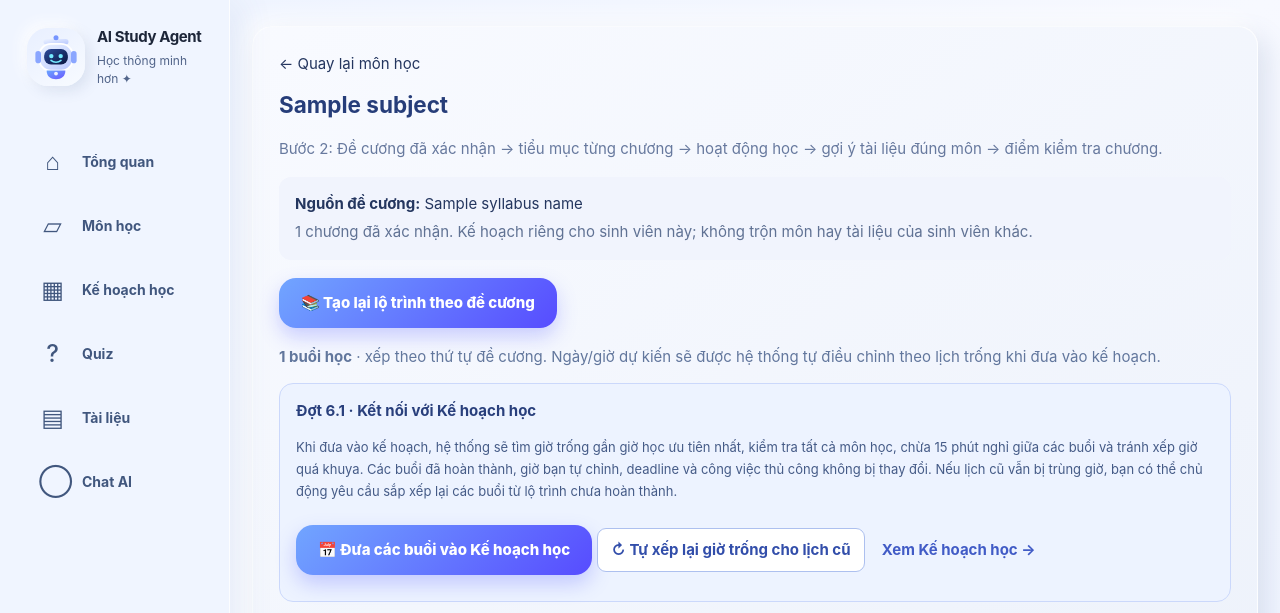
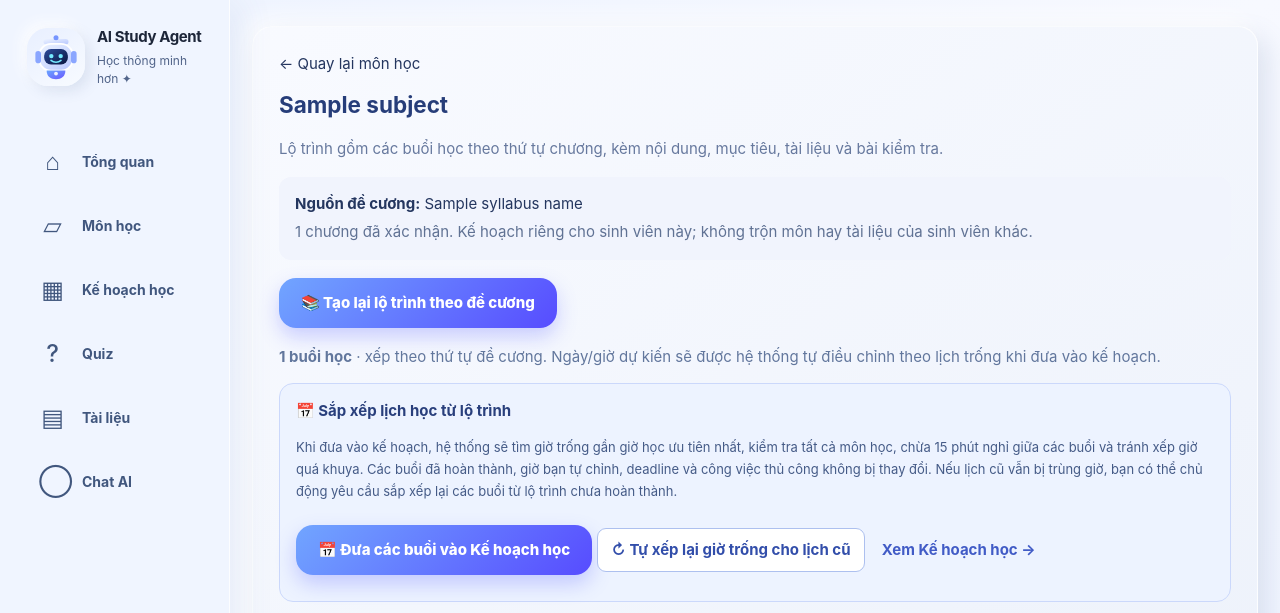
Before and after one commit to nguyencongthanh09102005-beep/AI-Study-Agent, a Flask app: template templates/course_learning_path.html in a window 1280 px wide. Shown: the top 613 px of the page. Run offline with Flask 3, Linux system fonts and the light colour scheme; the template is opened without the code that fills it: most values are stand-ins (such as "Sample title", 1, 10 or a date in 2020); data that the repository does not hold is empty.

Commit message:
ux: remove internal release labels and clarify student-facing copy (course_learning_path.html)

```diff
--- a/templates/course_learning_path.html
+++ b/templates/course_learning_path.html
@@ -9,7 +9,7 @@
 <section class="soft-card" style="max-width:1050px;margin:0 auto;padding:26px">
   <a class="back-link" href="{{ url_for('subject_detail', subject_id=subject.id) }}">← Quay lại môn học</a>
   <h2 style="color:#263d79;margin:12px 0">{{ subject.name }}</h2>
-  <p style="color:#67799e;line-height:1.7">Bước 2: Đề cương đã xác nhận → tiểu mục từng chương → hoạt động học → gợi ý tài liệu đúng môn → điểm kiểm tra chương.</p>
+  <p style="color:#67799e;line-height:1.7">Lộ trình gồm các buổi học theo thứ tự chương, kèm nội dung, mục tiêu, tài liệu và bài kiểm tra.</p>
   {% if notice %}<p role="status" style="background:#e9f8ee;color:#176945;border-radius:10px;padding:12px">{{ notice }}</p>{% endif %}
   {% if stale %}<p role="alert" style="background:#fff2e4;color:#8d4b1b;border-radius:10px;padding:12px">Đề cương hoặc danh sách chương đã thay đổi. Lộ trình cũ không còn hợp lệ, hãy tạo lại.</p>{% endif %}
   <div style="padding:16px;background:#f1f4fd;border-radius:12px;margin:15px 0">
@@ -28,7 +28,7 @@
     {% if sessions %}
       <p style="color:#62779d"><strong>{{ sessions|length }} buổi học</strong> · xếp theo thứ tự đề cương. Ngày/giờ dự kiến sẽ được hệ thống tự điều chỉnh theo lịch trống khi đưa vào kế hoạch.</p>
       <div style="background:#edf3ff;border:1px solid #cbd8fb;border-radius:14px;padding:16px;margin:14px 0">
-        <strong style="color:#293f7c">Đợt 6.1 · Kết nối với Kế hoạch học</strong>
+        <strong style="color:#293f7c">📅 Sắp xếp lịch học từ lộ trình</strong>
         <p style="color:#455b87;font-size:13px;line-height:1.7">Khi đưa vào kế hoạch, hệ thống sẽ tìm giờ trống gần giờ học ưu tiên nhất, kiểm tra tất cả môn học, chừa 15 phút nghỉ giữa các buổi và tránh xếp giờ quá khuya. Các buổi đã hoàn thành, giờ bạn tự chỉnh, deadline và công việc thủ công không bị thay đổi. Nếu lịch cũ vẫn bị trùng giờ, bạn có thể chủ động yêu cầu sắp xếp lại các buổi từ lộ trình chưa hoàn thành.</p>
         <form method="post" style="margin:10px 0;display:inline-block">
           <input type="hidden" name="csrf_token" value="{{ csrf_token }}">
```
